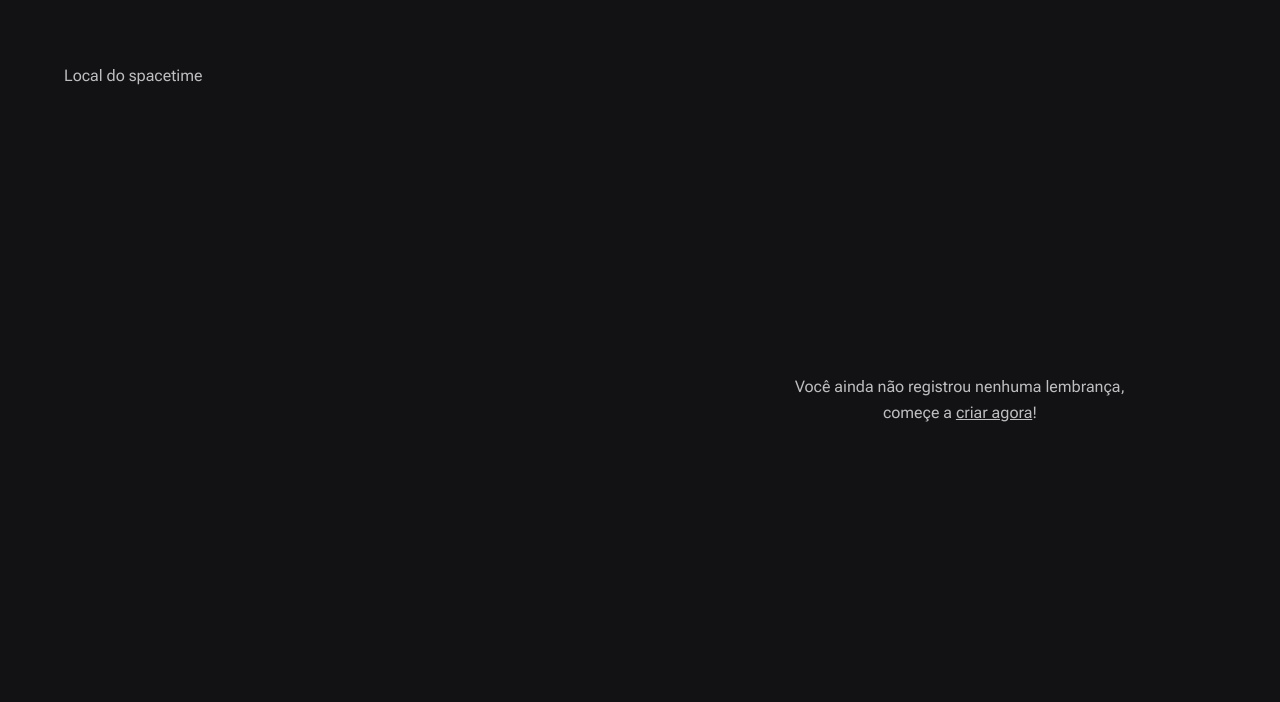
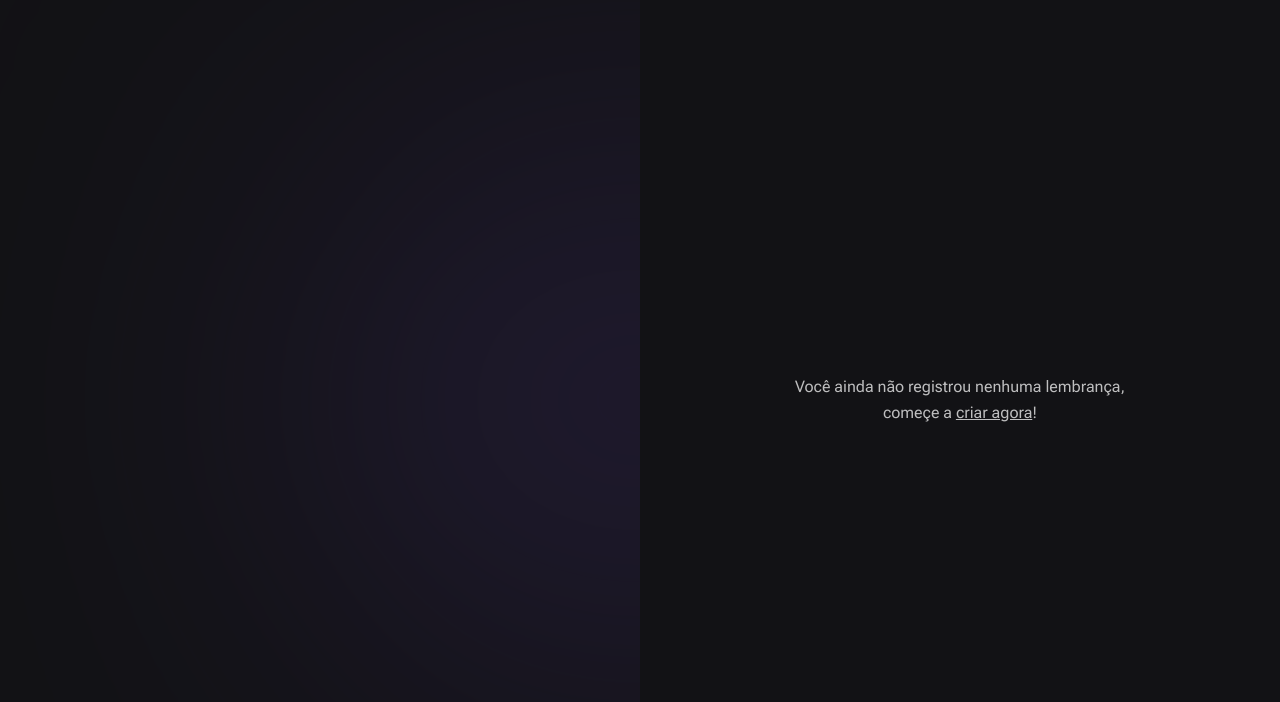
Before and after one commit to edgarrps/spacetime, a Next.js app in the folder web/: page / in a window 1280 px wide. Shown: the top 702 px of the page. Built offline with nearby package versions, Linux system fonts and the light colour scheme; a web font is replaced by a local one.

Commit message:
blur circle

```diff
--- a/web/src/app/page.tsx
+++ b/web/src/app/page.tsx
@@ -1,8 +1,8 @@
 export default function Home() {
   return (
     <main className="grid min-h-screen grid-cols-2">
-      <div className="flex flex-col p-16">
-        <p>Local do spacetime</p>
+      <div className="relative flex flex-col items-start justify-between overflow-hidden px-28 py-16">
+        <div className="absolute right-0 top-1/2 h-[288px] w-[526px] -translate-y-1/2 translate-x-1/2 rounded-full bg-purple-700 opacity-50 blur-full"></div>
       </div>
       <div className="flex flex-col p-16">
         <div className="flex flex-1 items-center justify-center">
--- a/web/tailwind.config.js
+++ b/web/tailwind.config.js
@@ -49,6 +49,9 @@
           900: '#025929',
         },
       },
+      blur: {
+        full: '194px',
+      },
     },
   },
   plugins: [],
```
